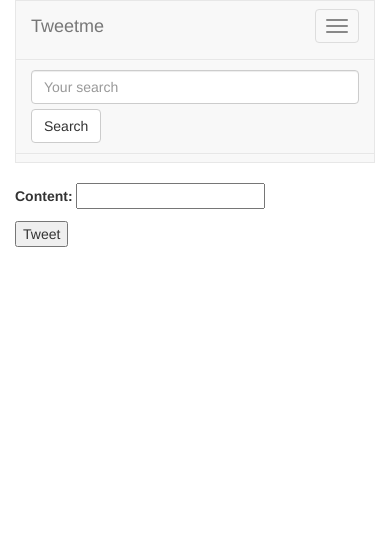
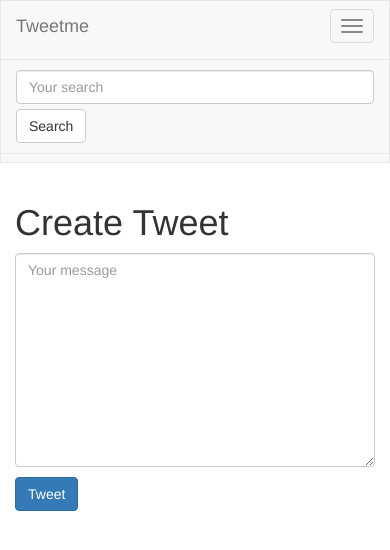
Before and after one commit to srivastava-pragya/tweetme, a Django app: page /tweet/create/ in a window 390 px wide. Shown: the top 550 px of the page. Run offline with Django 3.2, Linux system fonts and the light colour scheme; some libraries are stand-ins or nearby versions.

Commit message:
Bootstrap container & setting tweet homepage

```diff
--- a/src/templates/base.html
+++ b/src/templates/base.html
@@ -20,8 +20,9 @@
     <![endif]-->
   </head>
   <body>
+    {% include "navbar.html" %}
     <div class='container'>
-      {% include "navbar.html" %}
+
       {% block content %}
       {% endblock content %}
 
--- a/src/templates/navbar.html
+++ b/src/templates/navbar.html
@@ -1,5 +1,5 @@
 <nav class="navbar navbar-default">
-  <div class="container-fluid">
+  <div class="container">
     <!-- Brand and toggle get grouped for better mobile display -->
     <div class="navbar-header">
       <button type="button" class="navbar-toggle collapsed" data-toggle="collapse" data-target="#bs-example-navbar-collapse-1" aria-expanded="false">
--- a/src/tweetme/urls.py
+++ b/src/tweetme/urls.py
@@ -17,12 +17,13 @@ from django.conf.urls import url, include
 from django.contrib import admin
 from django.conf import settings
 from django.conf.urls.static import static
+from tweets.views import TweetListView
 from .views import home
 
 #app_name="tweets"
 urlpatterns = [
     url(r'^admin/', admin.site.urls),
-    url(r'^$', home, name='home'),
+    url(r'^$', TweetListView.as_view(), name='home'),
     url(r'^tweet/', include(('tweets.urls', 'tweets'), namespace='tweet')),
 ]
 
--- a/src/tweets/forms.py
+++ b/src/tweets/forms.py
@@ -1,6 +1,7 @@
 from django import forms
 from .models import Tweet
 class TweetModelForm(forms.ModelForm):
+	content = forms.CharField(label='', widget=forms.Textarea(attrs={'placeholder': "Your message", "class": "form-control"}))
 	class Meta:
 		model = Tweet
 		fields = [
--- a/src/tweets/templates/tweets/create_view.html
+++ b/src/tweets/templates/tweets/create_view.html
@@ -2,7 +2,11 @@
 {% block title %}Create Tweet | {{ block.super }}{% endblock title %}
 
 {% block content %}
-
-	{% include "tweets/form.html" with form=form btn_title='Tweet' %}
+<div class='row'>
+	<div class='col-sm-8 col-sm-offset-2'>
+		<h1>Create Tweet</h1>
+		{% include "tweets/form.html" with form=form btn_title='Tweet' %}
+	</div>
+</div>
 
 {% endblock content %}
--- a/src/tweets/templates/tweets/form.html
+++ b/src/tweets/templates/tweets/form.html
@@ -1,5 +1,5 @@
-<form class='form' method='POST' action="">
+<form class='form' method='POST' action="{% if action_url %}{{ action_url }}{% endif %}">
 	{% csrf_token %}
 	{{ form.as_p }}
-	<input type="submit" value="{{ btn_title }}" />
+	<input class='btn btn-primary' type="submit" value="{{ btn_title }}" />
 </form>
--- a/src/tweets/urls.py
+++ b/src/tweets/urls.py
@@ -1,4 +1,5 @@
 from django.conf.urls import url
+from django.views.generic.base import RedirectView
 from .views import (
 	TweetCreateView,
 	TweetDetailView,
@@ -8,10 +9,9 @@ from .views import (
 	)
 
 urlpatterns = [
-    #url(r'^admin/', admin.site.urls),
-    url(r'^$',TweetListView.as_view(), name='list'),
-     url(r'^create/$',TweetCreateView.as_view(), name='create'),
-    #url(r'^(?P<pk>\d+)/$',tweet_detail_view, name='detail'),
+	url(r'^$',RedirectView.as_view(url="/")),
+    url(r'^search$',TweetListView.as_view(), name='list'),
+    url(r'^create/$',TweetCreateView.as_view(), name='create'),
     url(r'^(?P<pk>\d+)/$',TweetDetailView.as_view(), name='detail'),
     url(r'^(?P<pk>\d+)/update/$',TweetUpdateView.as_view(), name='update'),
     url(r'^(?P<pk>\d+)/delete/$',TweetDeleteView.as_view(), name='delete'),
--- a/src/tweets/views.py
+++ b/src/tweets/views.py
@@ -50,6 +50,8 @@ class TweetListView(ListView):
 
 	def get_context_data(self, *args, **kwargs):
 		context = super(TweetListView, self).get_context_data(*args, **kwargs)
+		context['create_form'] = TweetModelForm()
+		context['create_url'] = reverse_lazy("tweet:create")
 		return context
 
 def tweet_detail_view(request, pk=None):
```
Also changed, not shown: src/tweets/templates/tweets/detail_view.html (deleted, +0 -10 lines), src/tweets/templates/tweets/list_view.html (deleted, +0 -7 lines), src/tweets/templates/tweets/tweet_detail.html (+10 -5 lines), src/tweets/templates/tweets/tweet_list.html (+11 -2 lines), src/db.sqlite3.
